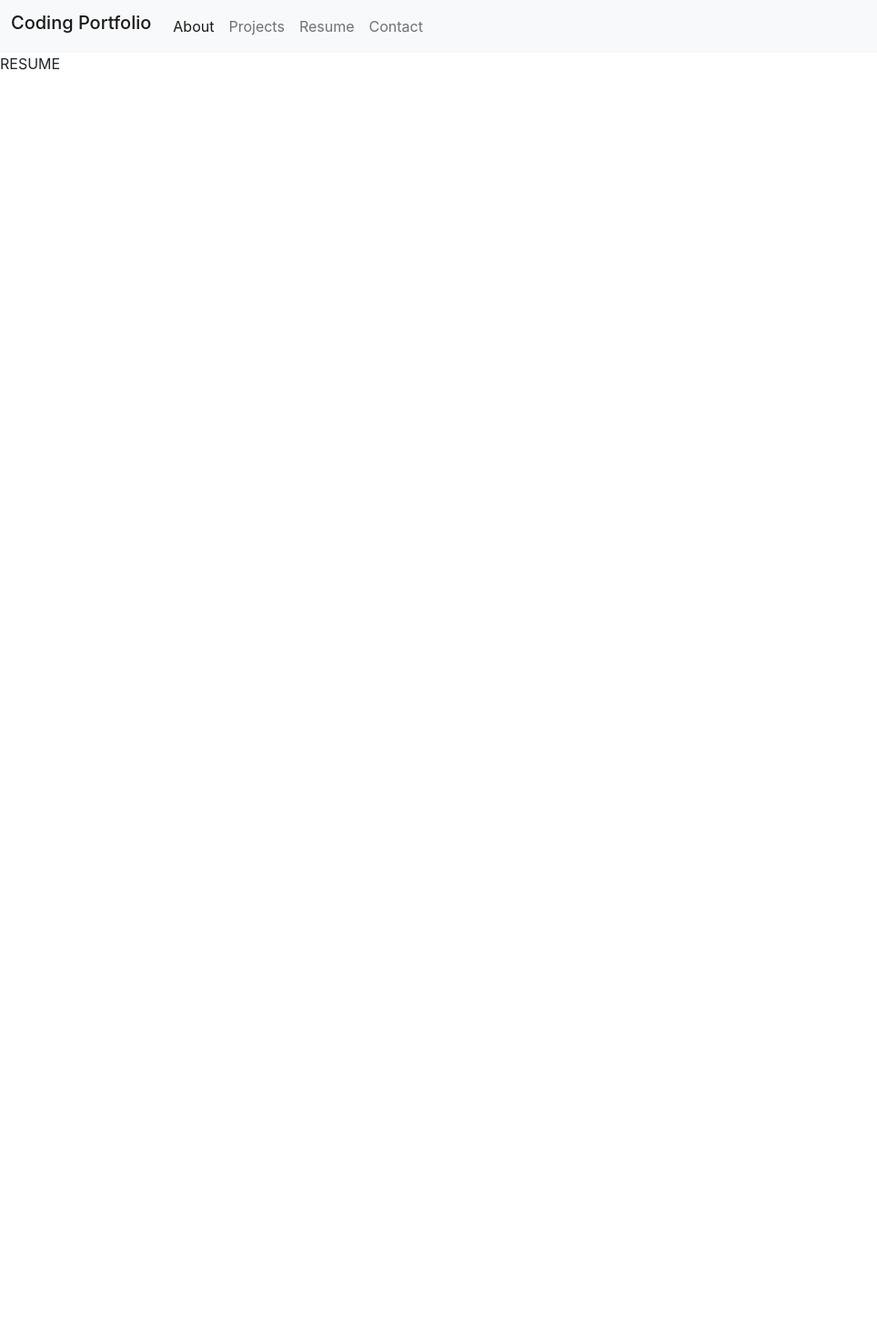
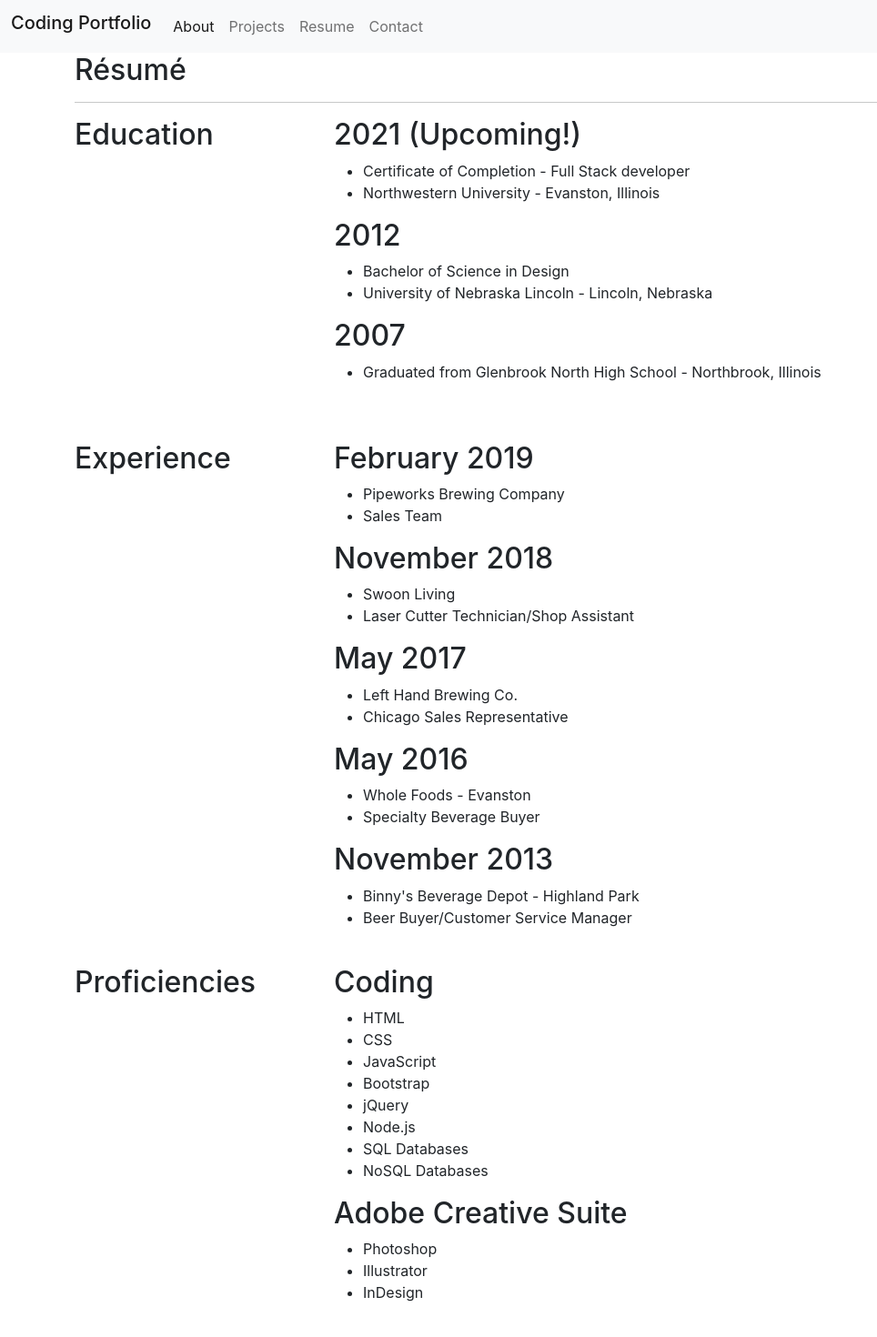
Before and after one commit to Rconat/react-portfolio, a React (Create React App) app: page /resume in a window 1280 px wide. Shown: the top 1470 px of the page at 91% size, without its empty margins (0-964 px from the left). Before the commit the page ends 800 px from the top, so only its background shows below. Built offline with nearby package versions, Linux system fonts and the light colour scheme.

Commit message:
resume page

```diff
--- a/src/pages/resume.js
+++ b/src/pages/resume.js
@@ -1,7 +1,93 @@
 import React from 'react'
 
 const Resume = () => (
-    <div>RESUME</div>
+    <div className="container">
+        <section id="portfolio">
+            <h2>R&eacute;sum&eacute;</h2>
+            <hr/>
+            <div className="row">
+                <div className="col-sm-3" id="category">
+                    <h2>Education</h2>
+                </div>
+                <div class="col-sm-9" id="education">
+                    <h2>2021 (Upcoming!)</h2>
+                    <ul>
+                        <li>Certificate of Completion - Full Stack developer</li>
+                        <li>Northwestern University - Evanston, Illinois</li>
+                    </ul>
+                    <h2>2012</h2>
+                    <ul>
+                        <li>Bachelor of Science in Design</li>
+                        <li>University of Nebraska Lincoln - Lincoln, Nebraska</li>
+                    </ul>
+                    <h2>2007</h2>
+                    <ul>
+                        <li>Graduated from Glenbrook North High School - Northbrook, Illinois</li>
+                    </ul>
+                    <br/>
+                </div>
+            </div>
+            <br/>
+            <div class="row">
+                <div class="col-sm-3" id="category">
+                    <h2>Experience</h2>
+                </div>
+                <div class="col-sm-9" id="experience">
+                    <h2>February 2019</h2>
+                    <ul>
+                        <li>Pipeworks Brewing Company</li>
+                        <li>Sales Team</li>
+                    </ul>
+                    <h2>November 2018</h2>
+                    <ul>
+                        <li>Swoon Living</li>
+                        <li>Laser Cutter Technician/Shop Assistant</li>
+                    </ul>
+                    <h2>May 2017</h2>
+                    <ul>
+                        <li>Left Hand Brewing Co.</li>
+                        <li>Chicago Sales Representative</li>
+                    </ul>
+                    <h2>May 2016</h2>
+                    <ul>
+                        <li>Whole Foods - Evanston</li>
+                        <li>Specialty Beverage Buyer</li>
+                    </ul>
+                    <h2>November 2013</h2>
+                    <ul>
+                        <li>Binny's Beverage Depot - Highland Park</li>
+                        <li>Beer Buyer/Customer Service Manager</li>
+                    </ul>
+                    <br/>
+                </div>
+            </div>
+            <div class="row">
+                <div class="col-sm-3" id="category">
+                    <h2>Proficiencies</h2>
+                </div>
+                <div class="col-sm-9" id="proficiencies">
+                <h2>Coding</h2>
+                    <ul>
+                        <li>HTML</li>
+                        <li>CSS</li>
+                        <li>JavaScript</li>
+                        <li>Bootstrap</li>
+                        <li>jQuery</li>
+                        <li>Node.js</li>
+                        <li>SQL Databases</li>
+                        <li>NoSQL Databases</li>
+                    </ul>
+                <h2>Adobe Creative Suite</h2>
+                    <ul>
+                        <li>Photoshop</li>
+                        <li>Illustrator</li>
+                        <li>InDesign</li>
+                    </ul>
+                <br/>
+                </div>
+            </div>
+        </section>
+    </div>
 )
 
 export default Resume
```
